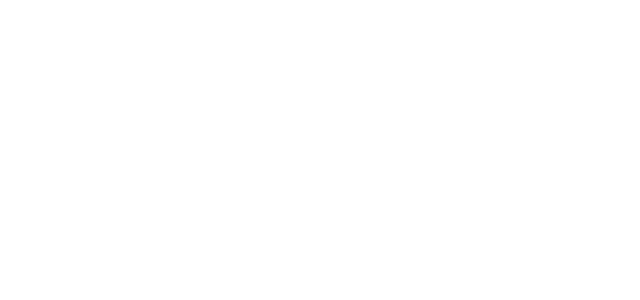
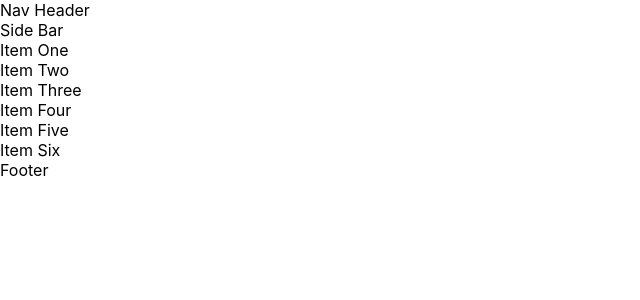
Before and after one commit to iddimsangi/gridpractisSass, a React (Create React App) app: page / in a window 1280 px wide. Shown: the top 300 px of the page, without its empty margins (0-640 px from the left). Built offline with nearby package versions, Linux system fonts and the light colour scheme.

Commit message:
Structure Layout

```diff
--- a/src/App.js
+++ b/src/App.js
@@ -3,8 +3,20 @@
 
 function App() {
   return (
-    <div className="App">
-
+    <div className="AppContainer">
+        <nav className="AppContainer-nav">
+          Nav Header
+        </nav>
+        <sidebar className="AppContainer-item1">
+          Side Bar
+        </sidebar>
+        <div className="AppContainer-item2">Item One</div>
+        <div className="AppContainer-item3">Item Two</div>
+        <div className="AppContainer-item4">Item Three</div>
+        <div className="AppContainer-item5">Item Four</div>
+        <div className="AppContainer-item6">Item Five</div>
+        <div className="AppContainer-item7">Item Six</div>
+        <footer className="AppContainer-itemFooter">Footer</footer>
     </div>
   );
 }
```
